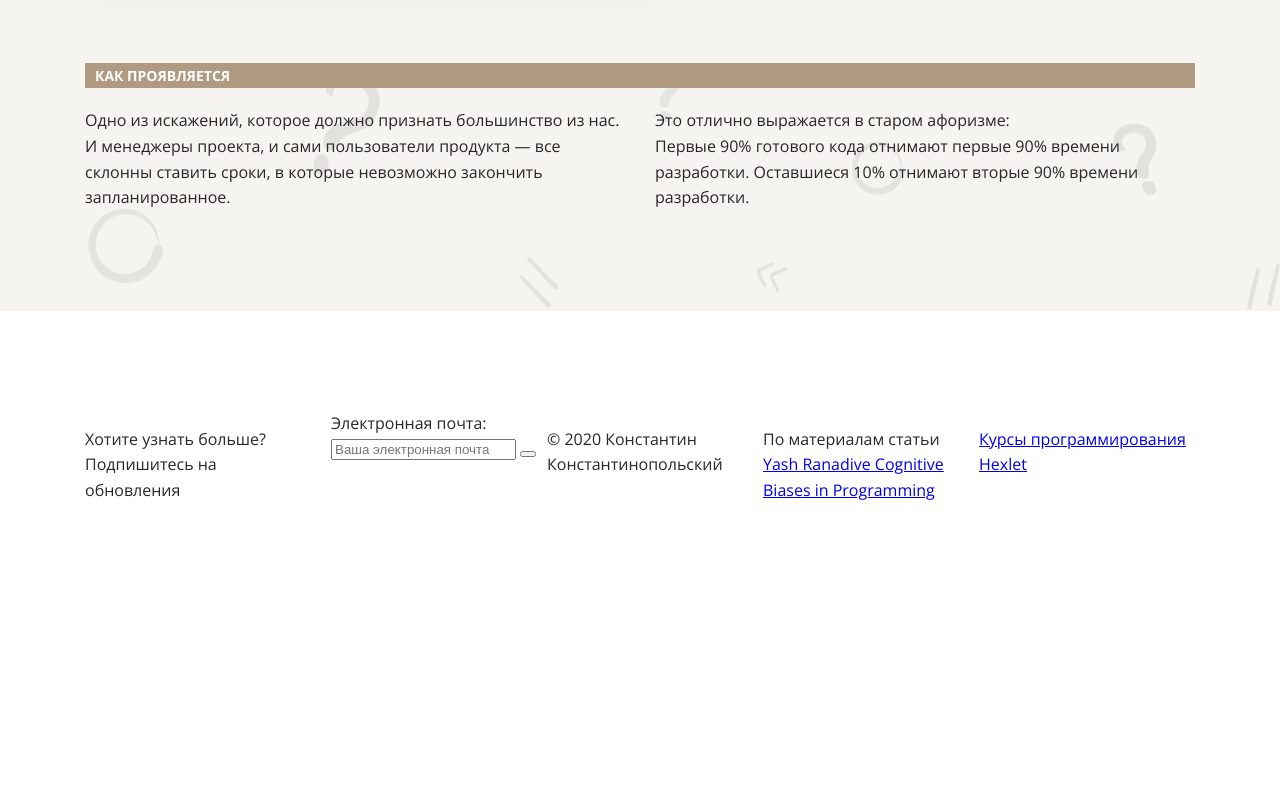
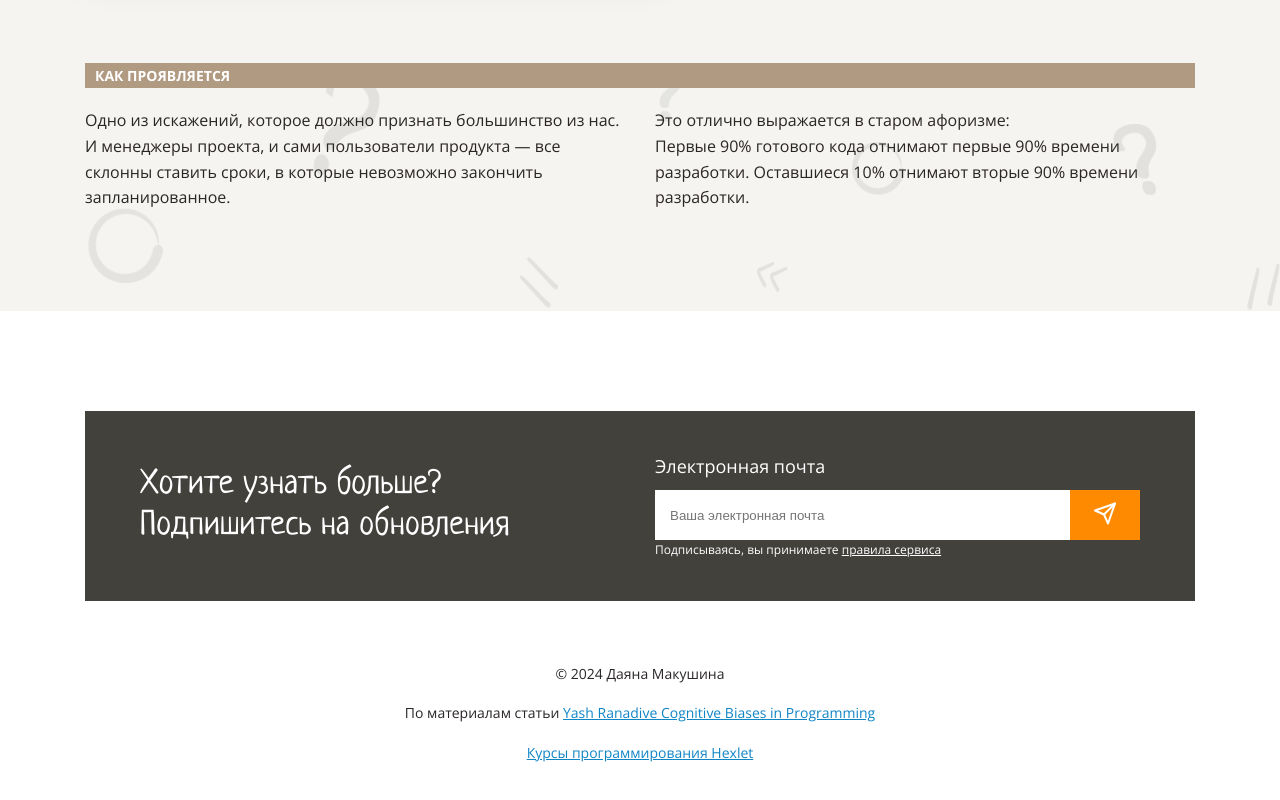
Before and after one commit to Dayana-mak/layout-designer-project-58, a website: page src/index.html in a window 1280 px wide. Shown: the part 6866-7666 px from the top of the page. Before the commit the page ends 7486 px from the top, so only its background shows below. Drawn offline with Linux system fonts and the light colour scheme.

Commit message:
add footer style, step 11

```diff
--- a/src/index.html
+++ b/src/index.html
@@ -182,18 +182,22 @@
     </main>
     <footer class="footer">
         <div class="wrapper">
-            <div class="layout-2-column">
-                <p class="footer-question">Хотите узнать больше? Подпишитесь на обновления</p>
+            <div class="layout-2-column footer-layout">
+                <p class="footer-question">Хотите узнать больше?<br> Подпишитесь на обновления</p>
                 <form action="" class="footer-form">
-                    Электронная почта:
+                    Электронная почта<br>
                     <label hidden for="email">Введите электронную почту</label>
-                    <input type="email" name="email" id="email" placeholder="Ваша электронная почта">
-                    <button class="footer-button"></button>
+                    <div class="input-form-container">
+                        <input class="input-email" type="email" name="email" id="email" placeholder="Ваша электронная почта">
+                        <button class="footer-button"></button>
+                    </div>
+                    <p class="service-rule-text">Подписываясь, вы принимаете <a href="#" class="service-rule-link">правила сервиса</a></p>
                 </form>
-                <p class="footer-text">© 2020 Константин Константинопольский</p>
-                <p class="footer-text">По материалам статьи <a class="footer-link" href="#">Yash Ranadive Cognitive Biases in Programming</a></p>
-                <p class="footer-text"><a class="footer-link" href="#">Курсы программирования Hexlet</a></p>
+
             </div>
+                <p class="footer-text">© 2024 Даяна Макушина</p>
+                <p class="footer-text">По материалам статьи <a class="footer-link" href="https://medium.com/hackernoon/cognitive-biases-in-programming-5e937707c27b">Yash Ranadive Cognitive Biases in Programming</a></p>
+                <p class="footer-text"><a class="footer-link" href="https://ru.hexlet.io/">Курсы программирования Hexlet</a></p>
         </div>
     </footer>
 </body>
--- a/src/styles/style.css
+++ b/src/styles/style.css
@@ -281,3 +281,78 @@ h3 {
 .distortion-content-text {
   margin: 0;
 }
+
+.footer {
+  background-color: var(--white);
+}
+
+.footer-layout {
+  height: 190px;
+  align-items: center;
+  box-sizing: border-box;
+  padding: 0 55px;
+  background-color: var(--dark-main-color);
+  color: var(--white);
+  margin-bottom: 60px;
+}
+
+.footer-question {
+  font-family: Neucha, Verdana, sans-serif;
+  font-size: 3.4rem;
+  line-height: 1.2;
+}
+
+.input-email {
+  box-sizing: border-box;
+  height: 50px;
+  padding: 15px;
+  flex-grow: 1;
+  border: none;
+}
+
+.footer-button {
+  position: relative;
+  height: 50px;
+  width: 70px;
+  background-color: var(--main-color);
+  border: none;
+}
+
+.footer-button::before {
+  content: url(../images/send.svg);
+  position: absolute;
+  top: 50%;
+  left: 50%;
+  transform: translate(-50%, -50%);
+}
+
+.footer-text {
+  text-align: center;
+  font-size: 1.4rem;
+}
+
+.footer-link {
+  color: var(--blue);
+}
+
+.service-rule-text {
+  margin: 0;
+  font-size: 1.2rem;
+  line-height: 1.6;
+}
+
+.service-rule-link {
+  color: var(--white)
+}
+
+.footer-form {
+  font-family: 'Open Sans', Verdana, sans-serif;
+  font-size: 1.8rem;
+  line-height: 1.6;
+}
+
+.input-form-container {
+  display: flex;
+  align-items: center;
+  margin-top: 9px;
+}
```
